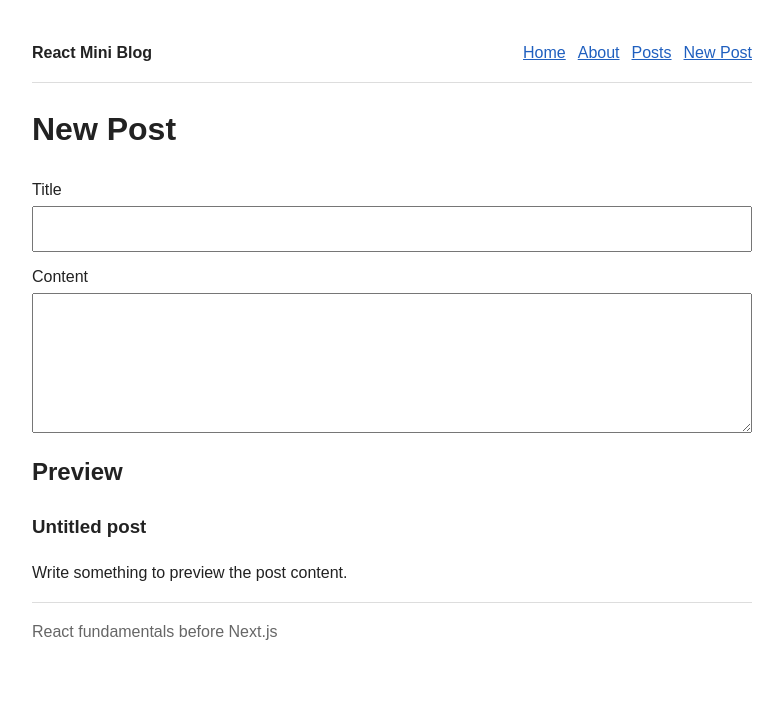
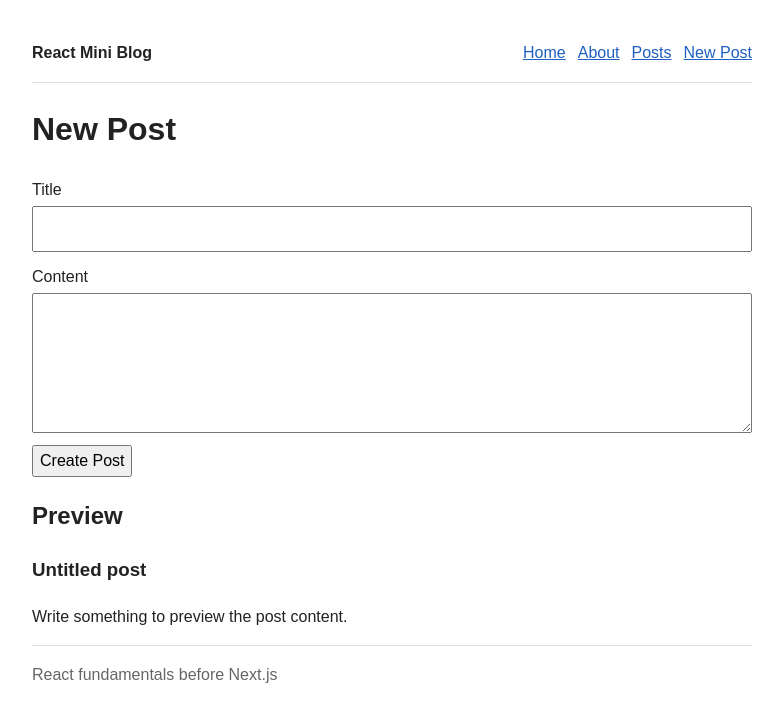
Before and after one commit to db-woman-2026/ReactMiniBlog_Steps, a React (Vite) app: page /posts/new in a window 1280 px wide. Shown: the top 722 px of the page, without its empty margins (248-1031 px from the left). Built offline with nearby package versions, Linux system fonts and the light colour scheme.

Commit message:
step-9: create posts in state

```diff
--- a/src/App.jsx
+++ b/src/App.jsx
@@ -1,6 +1,8 @@
+import { useState } from 'react'
 import { BrowserRouter, Route, Routes } from 'react-router-dom'
 import Footer from './components/Footer'
 import Header from './components/Header'
+import { initialPosts } from './data/posts'
 import AboutPage from './pages/AboutPage'
 import HomePage from './pages/HomePage'
 import NewPostPage from './pages/NewPostPage'
@@ -8,15 +10,36 @@ import PostDetailPage from './pages/PostDetailPage'
 import PostsPage from './pages/PostsPage'
 
 function App() {
+  const [posts, setPosts] = useState(initialPosts)
+
+  function createPost(postInput) {
+    const newPost = {
+      id: String(Date.now()),
+      title: postInput.title,
+      excerpt: postInput.content.slice(0, 80),
+      content: postInput.content,
+      author: 'Student',
+    }
+
+    setPosts([newPost, ...posts])
+    return newPost
+  }
+
   return (
     <BrowserRouter>
       <Header />
       <Routes>
         <Route path="/" element={<HomePage />} />
         <Route path="/about" element={<AboutPage />} />
-        <Route path="/posts" element={<PostsPage />} />
-        <Route path="/posts/new" element={<NewPostPage />} />
-        <Route path="/posts/:postId" element={<PostDetailPage />} />
+        <Route path="/posts" element={<PostsPage posts={posts} />} />
+        <Route
+          path="/posts/new"
+          element={<NewPostPage onCreate={createPost} />}
+        />
+        <Route
+          path="/posts/:postId"
+          element={<PostDetailPage posts={posts} />}
+        />
       </Routes>
       <Footer />
     </BrowserRouter>
--- a/src/data/posts.js
+++ b/src/data/posts.js
@@ -1,4 +1,4 @@
-export const posts = [
+export const initialPosts = [
   {
     id: '1',
     title: 'Getting Started with React',
--- a/src/pages/NewPostPage.jsx
+++ b/src/pages/NewPostPage.jsx
@@ -1,13 +1,26 @@
 import { useState } from 'react'
+import { useNavigate } from 'react-router-dom'
 
-function NewPostPage() {
+function NewPostPage({ onCreate }) {
   const [title, setTitle] = useState('')
   const [content, setContent] = useState('')
+  const navigate = useNavigate()
+
+  function handleSubmit(event) {
+    event.preventDefault()
+
+    const newPost = onCreate({
+      title,
+      content,
+    })
+
+    navigate(`/posts/${newPost.id}`)
+  }
 
   return (
     <main>
       <h1>New Post</h1>
-      <form>
+      <form onSubmit={handleSubmit}>
         <label htmlFor="title">Title</label>
         <input
           id="title"
@@ -21,6 +34,8 @@ function NewPostPage() {
           value={content}
           onChange={(event) => setContent(event.target.value)}
         />
+
+        <button type="submit">Create Post</button>
       </form>
 
       <section>
--- a/src/pages/PostDetailPage.jsx
+++ b/src/pages/PostDetailPage.jsx
@@ -1,8 +1,7 @@
 import { useState } from 'react'
 import { Link, useParams } from 'react-router-dom'
-import { posts } from '../data/posts'
 
-function PostDetailPage() {
+function PostDetailPage({ posts }) {
   const { postId } = useParams()
   const post = posts.find((item) => item.id === postId)
   const [likes, setLikes] = useState(0)
--- a/src/pages/PostsPage.jsx
+++ b/src/pages/PostsPage.jsx
@@ -1,7 +1,6 @@
 import PostCard from '../components/PostCard'
-import { posts } from '../data/posts'
 
-function PostsPage() {
+function PostsPage({ posts }) {
   return (
     <main>
       <h1>Posts</h1>
```
